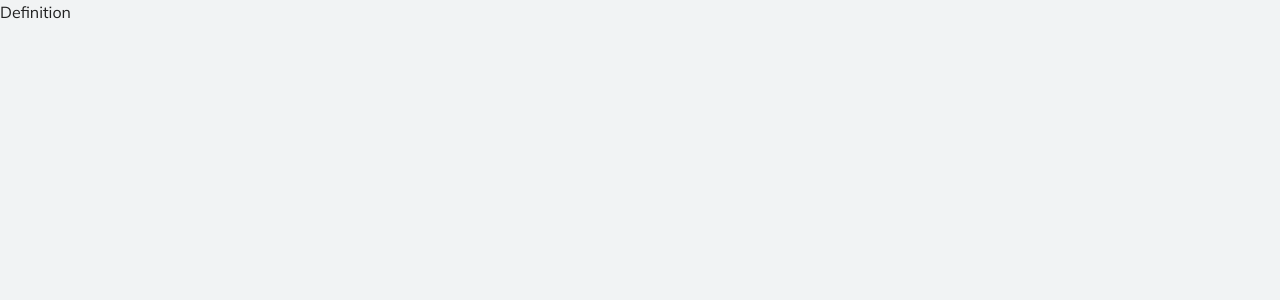
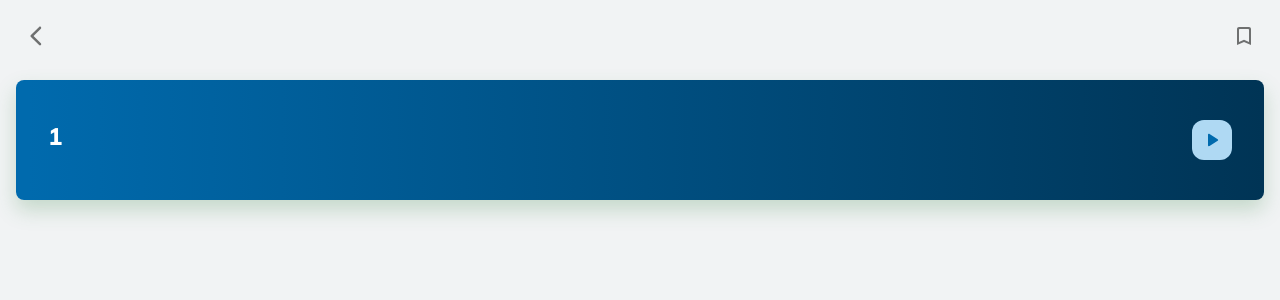
Before and after one commit to iamblxssxd/hummingbird, a React (Create React App) app: page /search/1 in a window 1280 px wide. Shown: the top 300 px of the page. Built offline with nearby package versions, Linux system fonts and the light colour scheme.

Commit message:
Add layout and styles for definitions page

```diff
--- a/src/App.js
+++ b/src/App.js
@@ -1,4 +1,4 @@
-import { ThemeProvider, CssBaseline } from "@material-ui/core";
+import { ThemeProvider, CssBaseline, Grid } from "@material-ui/core";
 import theme from "./theme";
 import { BrowserRouter as Router, Route } from "react-router-dom";
 
@@ -10,6 +10,8 @@ export const App = () => {
   return (
     <ThemeProvider theme={theme}>
       <CssBaseline />
+      <Grid container>
+        <Grid item xs={12} sx={{ p: 2 }}>
           <Router>
             <Route exact path="/">
               <Home />
@@ -21,6 +23,8 @@ export const App = () => {
               <Definition />
             </Route>
           </Router>
+        </Grid>
+      </Grid>
     </ThemeProvider>
   );
 };
--- a/src/scenes/Definition.jsx
+++ b/src/scenes/Definition.jsx
@@ -1,7 +1,59 @@
 import React from "react";
+import { useParams, useHistory } from "react-router-dom";
+import { Stack, Typography, Box, IconButton } from "@material-ui/core";
+import {
+  ArrowBackIosNewRounded as BackIcon,
+  BookmarkBorderRounded as BookmarkIcon,
+  BookmarkAddedRounded as BookmarkAddedIcon,
+  PlayArrowRounded as PlayIcon,
+} from "@material-ui/icons";
 
 const Definition = () => {
-  return <div>Definition</div>;
+  const { word } = useParams();
+  const history = useHistory();
+
+  return (
+    <>
+      <Stack direction="row" alignItems="center" justifyContent="space-between">
+        <IconButton>
+          <BackIcon onClick={history.goBack} />
+        </IconButton>
+        <IconButton>
+          <BookmarkIcon />
+        </IconButton>
+      </Stack>
+      <Stack
+        direction="row"
+        justifyContent="space-between"
+        sx={{
+          mt: 3,
+          // background:
+          //   "linear-gradient(333deg, rgba(0,106,173,1) 1%, rgba(69,141,79,1) 100%)",
+          background:
+            "linear-gradient(90deg, rgba(0,106,173,1) 1%, rgba(0,52,85,1) 100%)",
+          boxShadow: "0px 10px 20px rgba(69, 141, 79, 0.25)",
+          px: 4,
+          py: 5,
+          color: "white",
+          borderRadius: 2,
+        }}
+      >
+        <Typography sx={{ textTransform: "capitalize" }} variant="h5">
+          {word}
+        </Typography>
+        <IconButton
+          sx={{
+            borderRadius: 3,
+            p: 1,
+            color: "#006AAD",
+            background: "#AFD9F3",
+          }}
+        >
+          <PlayIcon />
+        </IconButton>
+      </Stack>
+    </>
+  );
 };
 
 export default Definition;
--- a/src/scenes/Home.jsx
+++ b/src/scenes/Home.jsx
@@ -14,7 +14,7 @@ const Home = () => {
 
   const handleSubmit = (event) => {
     event.preventDefault();
-    const formattedWord = word.trim();
+    const formattedWord = word.trim().toLowerCase();
     if (!formattedWord || formattedWord.split(" ").length > 1) return;
 
     history.push(`/search/${formattedWord}`);
@@ -36,7 +36,7 @@ const Home = () => {
         Hummingbird
       </Typography>
       <Typography color="GrayText">
-        Find meanings and save for quick reference
+        Look up definitions and save for quick reference
       </Typography>
       <Box sx={{ width: "360px" }}>
         <form onSubmit={handleSubmit}>
--- a/src/theme.js
+++ b/src/theme.js
@@ -8,11 +8,15 @@ export default createTheme({
     primary: {
       main: "#006AAD",
     },
+    sunray: "#EDAB43",
   },
   typography: {
     fontFamily: "Mulish, sans-serif",
     h4: {
       fontWeight: 800,
     },
+    h5: {
+      fontWeight: 800,
+    },
   },
 });
```
Lines whose indentation alone changed are shown as unchanged.
